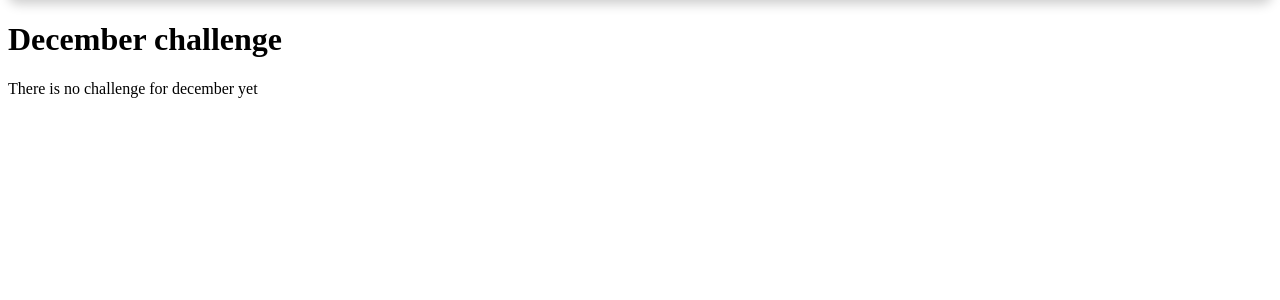
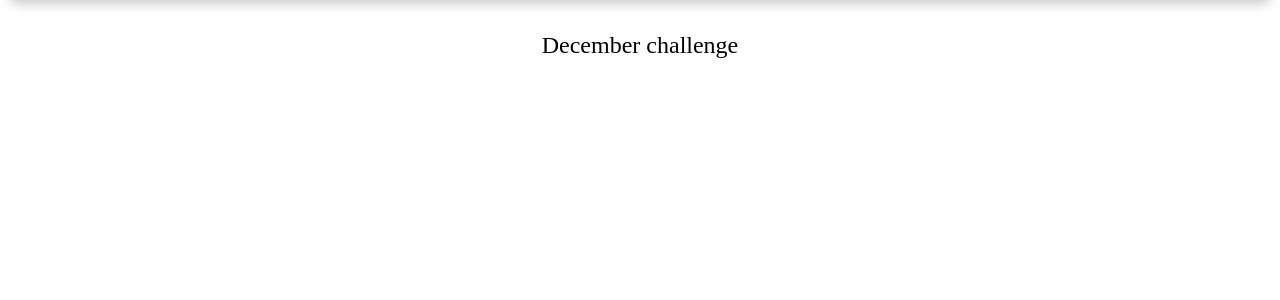
Before and after one commit to anasAbounouar/challenges-app, a Django app: page /challenges/december in a window 1280 px wide. Shown: the part 110-410 px from the top of the page. Run offline with Django 4.2, Linux system fonts and the light colour scheme.

Commit message:
finished essentials

```diff
--- /dev/null
+++ b/challenges/static/challenges/challenge.css
@@ -0,0 +1,21 @@
+.fallback {
+    text-align: center;
+    color: white;
+}
+h1, h2 {
+    text-align: center;
+    color: black!;
+}
+
+h1 {
+    font-size: 1.5rem;
+    margin: 2rem 0 1rem 0;
+    font-weight: normal;
+    color: #000; /* You can change the color if needed */
+}
+
+h2 {
+    font-size: 3rem;
+    font-weight: bold;
+
+}
--- a/challenges/templates/challenges/challenges.html
+++ b/challenges/templates/challenges/challenge.html
@@ -1,8 +1,9 @@
-{%extends "base.html"%}
+{% extends "base.html"%}
 
 {% load static %}
 {% block css_files %}
 <link rel="stylesheet" href="{%static "challenges/includes/header.css"%}">
+<link rel="stylesheet" href="{%static "challenges/challenge.css"%}">
 {% endblock css_files %}
 
 
@@ -19,7 +20,7 @@
     {% if text is not None  %}
     <h2>{{text}}</h2>
     {%else%}
-    <p>There is no challenge for {{month}} yet </p>
+    <p class='fallback'>There is no challenge for {{month}} yet </p>
 
     {%endif%}
 {%endblock content%}
--- a/challenges/views.py
+++ b/challenges/views.py
@@ -31,26 +31,24 @@ def index(request):
 
     months = list(challenges.keys())
 
-
     return render(request, "challenges/index.html", {"months": months})
 
 
 def monthly_challenge(request, month):
-    text = ""
 
     try:
 
         challenge_text = challenges[month]
+        print(challenge_text, "ppppppppppppppls")
 
         return render(
             request,
-            "challenges/challenges.html",
+            "challenges/challenge.html",
             {"text": challenge_text, "month": month},
         )
     except:
         raise Http404()
     # this will redirect to a file names 404.html automatically , but will work when debug=false
-
 
 
 def monthly_challenge_by_number(request, month):
```
